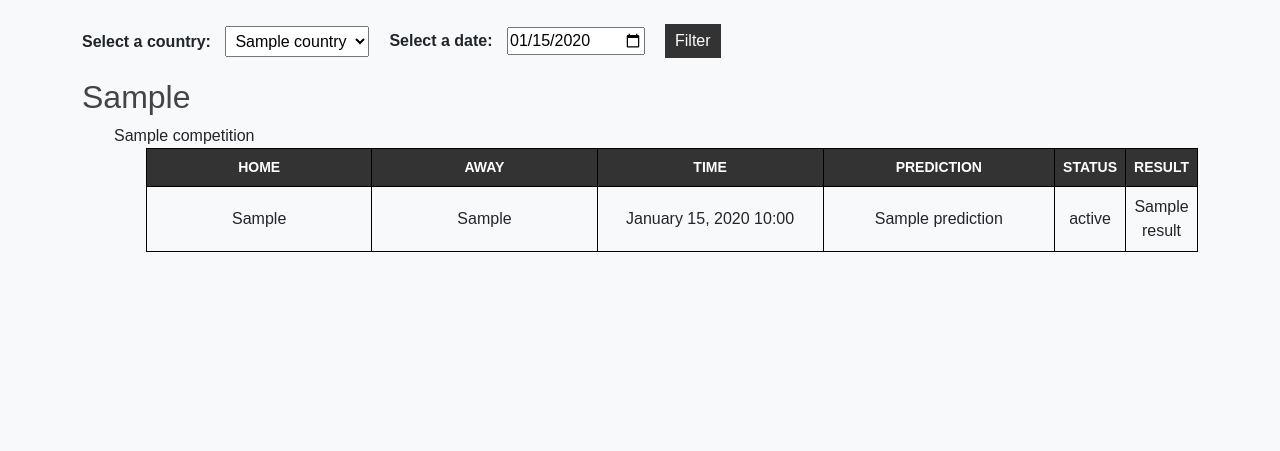
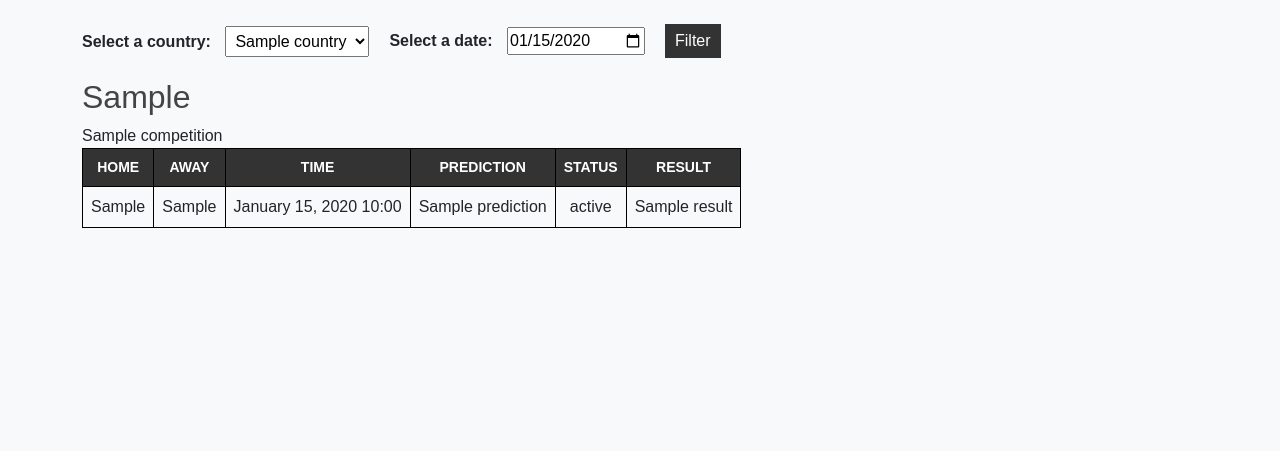
Before and after one commit to ntungufhadzeni/thuso-project, a Django app: template templates/bets/home.html in a window 1280 px wide. Shown: the part 56-507 px from the top of the page. Run offline with Django 4.2, Linux system fonts and the light colour scheme; the template is opened without the code that fills it: most values are stand-ins (such as "Sample title", 1, 10 or a date in 2020); parts of the project's set-up code (start-up, migrations or seed data) failed here and were passed over.

Commit message:
style table

```diff
--- a/static/css/style.css
+++ b/static/css/style.css
@@ -76,13 +76,9 @@
     padding: 8px;
 }
 
-thead th {
-  width: 25%;
-}
-
 caption {
   font-weight: bold;
-  font-size: 18px;
+  font-size: 24px;
   text-align: left;
   color: #333;
     margin-bottom: 16px;
--- a/templates/bets/home.html
+++ b/templates/bets/home.html
@@ -24,10 +24,8 @@
     </form>
 
     <h2>{{ selected_country }}</h2>
-    <ul>
         {% for item in result_list %}
             <caption>{{ item.competition }}</caption>
-            <ul>
             <table>
                 <thead>
                     <tr>
@@ -52,9 +50,7 @@
                     </tbody>
                 {% endfor %}
                 </table>
-            </ul>
         {% endfor %}
-    </ul>
     {% else %}
         <h2>No data</h2>
     {% endif %}
```
Also changed, not shown: 1 other file. Lines whose indentation alone changed are shown as unchanged.
